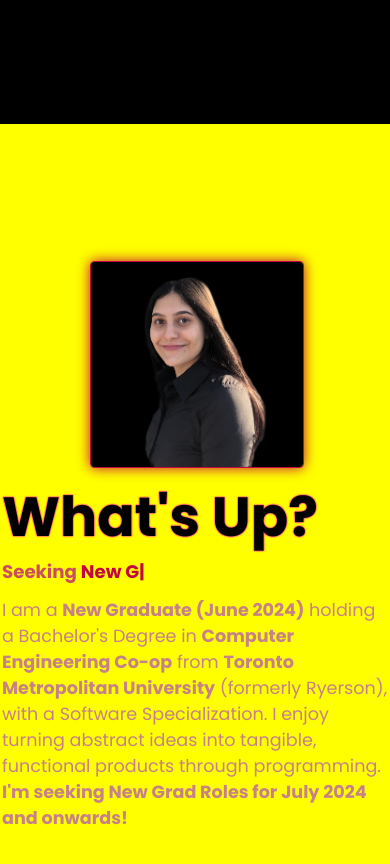
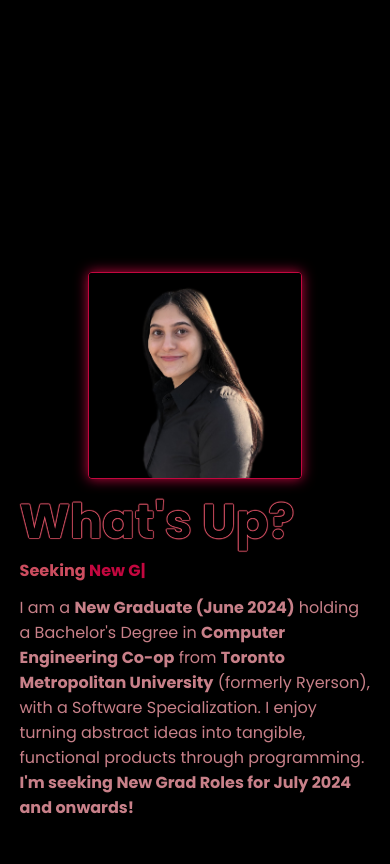
Before and after one commit to pdhruvii/DhruviPatel, a plain HTML site: page index.html in a window 390 px wide. Shown: the part 720-1584 px from the top of the page. Drawn offline with nearby package versions, Linux system fonts and the light colour scheme.

Commit message:
fixed responsiveness to 400px for about me

```diff
--- a/newstyles.css
+++ b/newstyles.css
@@ -246,13 +246,13 @@ body {
     display: flex;
     justify-content: center;
     align-items: center;
-    background-color: white;
+    /* background-color: white; */
     height: 100vh;
     width: 100%;
 }
 
 .about-container {
-    background-color: yellow;
+    /* background-color: yellow; */
     display: flex;
     flex-direction: row;
     justify-content: center;
@@ -322,30 +322,30 @@ body {
         width: 13.4rem;
         margin-top: 0px;
         margin-right: 0px;
-        margin-left: 4px;
+        margin-left: 0px;
     }
     .about-textbox {
         /* background-color: green; */
-        max-width: 99%;
+        max-width: 90%;
     }
     .about-textbox-header {
         /* background-color: blue; */
-        font-size: 2.3rem;
+        font-size: 2rem;
     }
     .about-tag {
         /* background-color: orange; */
         color: var(--accent-colour5);
-        font-size: 1.7rem;
+        font-size: 1.5rem;
         margin-top: 0px;
         margin-bottom: 12px;
     }
     .about-textbox-text {
         /* background-color: pink; */
         color: var(--accent-colour4);
-        font-size: 1.1rem;
+        font-size: 1rem;
     }
     .darker1:hover{
-        font-size: 1.4rem;
+        font-size: 1.3rem;
     }
 }
 
```
